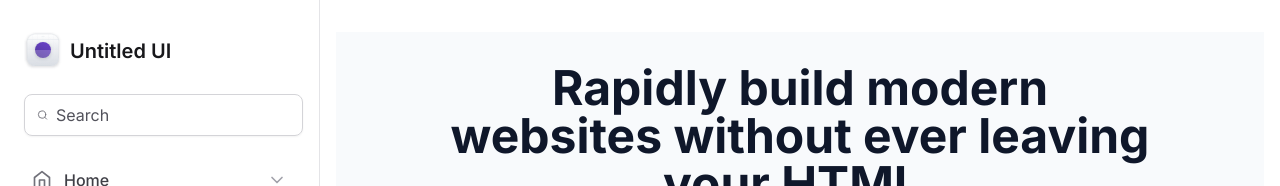
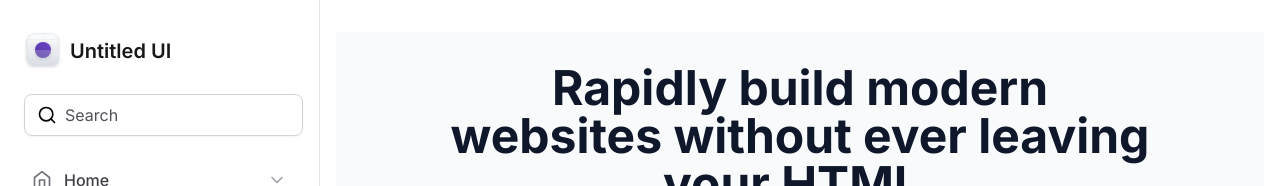
Before and after one commit to Adriano0106/tailwind-next, a Next.js app: page / in a window 1280 px wide. Shown: the top 186 px of the page. Built offline with nearby package versions, Linux system fonts and the light colour scheme.

Commit message:
Cria pattern para os diferentes usos de Input

```diff
--- /dev/null
+++ b/src/app/components/Input.tsx
@@ -0,0 +1,29 @@
+import { ComponentProps } from "react";
+
+type InputPrefixProps = ComponentProps<"div">;
+
+export function Prefix(props: InputPrefixProps) {
+  return <div {...props} />;
+}
+
+type InputControlProps = ComponentProps<"input">;
+
+export function Control(props: InputControlProps) {
+  return (
+    <input
+      className="flex-1 border-0 bg-transparent p-0 text-zinc-900 placeholder-zinc-600"
+      {...props}
+    />
+  );
+}
+
+type InputRootProps = ComponentProps<"div">;
+
+export function Root(props: InputRootProps) {
+  return (
+    <div
+      className="mx-1 flex w-full items-center gap-2 rounded-lg border border-zinc-300 px-3 py-2 shadow-sm"
+      {...props}
+    />
+  );
+}
--- a/src/app/components/Sidebar/index.tsx
+++ b/src/app/components/Sidebar/index.tsx
@@ -13,19 +13,19 @@
 import { NavItem } from "./NavItem";
 import { UsedSpaceWidget } from "./UsedSpaceWidget";
 import { Profile } from "./Profile";
+import * as Input from "./../Input";
 
 export function Sidebar() {
   return (
     <aside className="flex flex-col gap-6 border-r border-zinc-200 px-5 py-8">
       <Logo />
 
-      <div className="mx-1 flex w-full items-center gap-2 rounded-lg border border-zinc-300 px-3 py-2 shadow-sm">
-        <Search className="h-5 w-5 text-zinc-500" />
-        <input
-          className="flex-1 border-0 bg-transparent p-0 text-zinc-900 placeholder-zinc-600"
-          placeholder="Search"
-        />
-      </div>
+      <Input.Root>
+        <Input.Prefix>
+          <Search className="h-5 w-5 to-zinc-500" />
+        </Input.Prefix>
+        <Input.Control placeholder="Search" />
+      </Input.Root>
 
       <nav className="space-y-0.5">
         <NavItem title="Home" icon={Home} />
```
